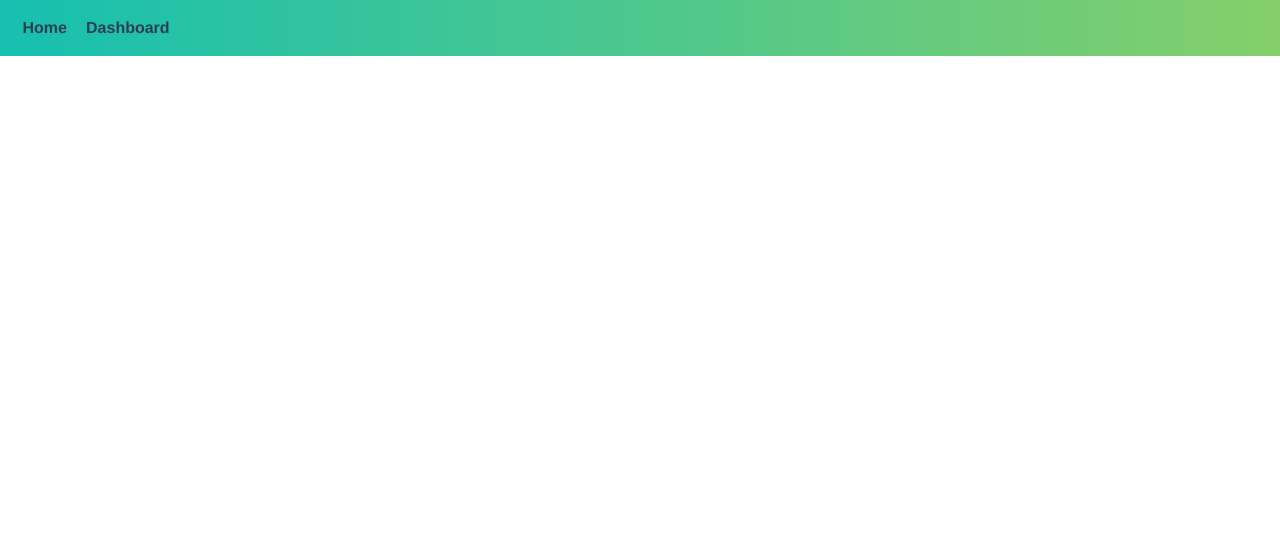
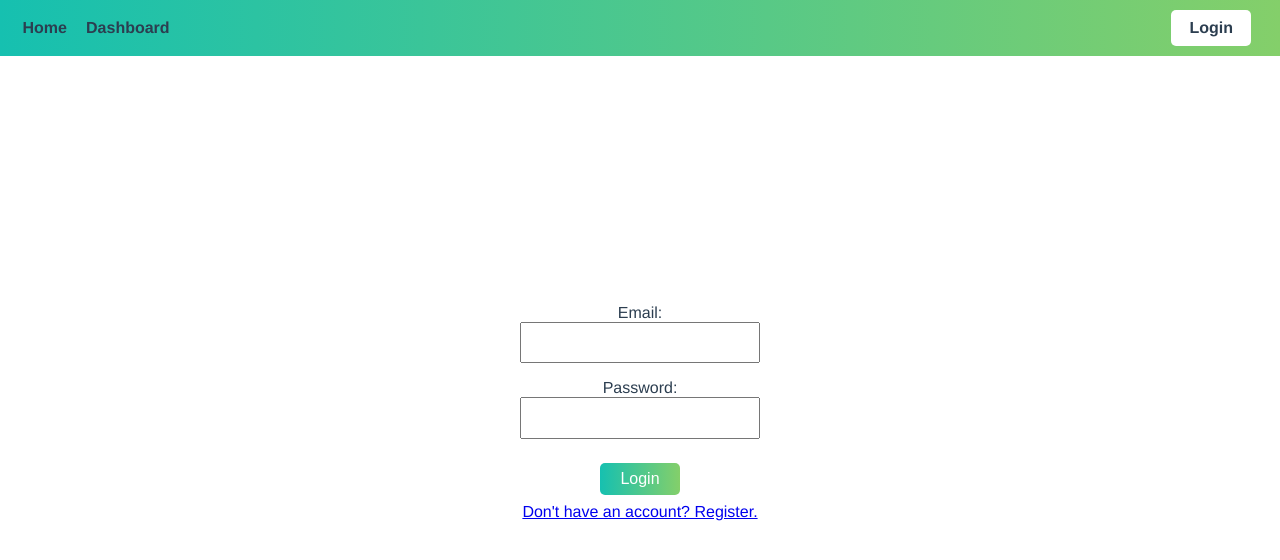
Before and after one commit to khizerdev/token-authentication, a Vue app: page /login in a window 1280 px wide. Shown: the top 560 px of the page. Built offline with nearby package versions, Linux system fonts and the light colour scheme.

Commit message:
User Login

```diff
--- a/src/components/AppNav.vue
+++ b/src/components/AppNav.vue
@@ -6,11 +6,19 @@
     <router-link to="/dashboard">
       Dashboard
     </router-link>
+    <router-link v-if="!loggedIn" to="/login" class="button">
+      Login
+    </router-link>
   </div>
 </template>
 
 <script>
-export default {}
+import { authComputed } from '../vuex/helpers.js'
+    export default {
+      computed: {
+        ...authComputed
+      }
+    }
 </script>
 
 <style lang="scss" scoped>
--- a/src/main.js
+++ b/src/main.js
@@ -1,12 +1,12 @@
-import Vue from 'vue'
-import App from './App.vue'
-import router from './router'
-import store from './store'
+import Vue from "vue";
+import App from "./App.vue";
+import router from "./router";
+import store from "./vuex/store";
 
-Vue.config.productionTip = false
+Vue.config.productionTip = false;
 
 new Vue({
   router,
   store,
-  render: h => h(App)
-}).$mount('#app')
+  render: (h) => h(App),
+}).$mount("#app");
--- a/src/router.js
+++ b/src/router.js
@@ -3,6 +3,7 @@
 import Home from "./views/Home.vue";
 import Dashboard from "./views/Dashboard.vue";
 import Register from "./views/Register.vue";
+import Login from "./views/Login.vue";
 
 Vue.use(Router);
 
@@ -25,6 +26,11 @@
       name: "register",
       component: Register,
     },
+    {
+      path: "/login",
+      name: "login",
+      component: Login,
+    },
   ],
 });
 
--- a/src/views/Home.vue
+++ b/src/views/Home.vue
@@ -1,9 +1,27 @@
 <template>
   <div class="home">
     <h1>Welcome to the App!</h1>
+    <div v-if="!loggedIn">
+        To use this app you'll need to
+        <router-link to="/login">
+          Login
+        </router-link>
+        or
+        <router-link to="/register">
+          Register
+        </router-link>
+      </div>
   </div>
 </template>
 
 <script>
-export default {}
+
+import { authComputed } from '../vuex/helpers.js'
+
+
+export default {
+  computed: {
+    ...authComputed
+  }
+}
 </script>
--- /dev/null
+++ b/src/views/Login.vue
@@ -0,0 +1,44 @@
+<template>
+    <div>
+      <form @submit.prevent="login">
+        <label for="email">
+          Email:
+        </label>
+        <input v-model="email" type="email" name="email" >
+
+        <label for="password">
+          Password:
+        </label>
+        <input v-model="password" type="password" name="password" >
+
+        <button type="submit" name="button">
+          Login
+        </button>
+        <router-link to="/register">
+        Don't have an account? Register.
+      </router-link>
+      </form>
+
+    </div>
+  </template>
+
+  <script>
+    export default {
+        data () {
+        return {
+          email: '',
+          password: ''
+        }
+      },
+      methods: {
+        login () {
+          this.$store
+            .dispatch('login', {
+              email: this.email,
+              password: this.password
+            })
+            .then(() => { this.$router.push({ name: 'dashboard' }) })
+        }
+      }
+    }
+  </script>
--- a/src/views/Register.vue
+++ b/src/views/Register.vue
@@ -19,6 +19,9 @@
       <button type="submit" name="button">
         Register
       </button>
+      <router-link to="/login">
+        Already have an account? Login.
+      </router-link>
     </form>
   </div>
 </template>
--- /dev/null
+++ b/src/vuex/helpers.js
@@ -0,0 +1,5 @@
+import { mapGetters } from "vuex";
+
+export const authComputed = {
+  ...mapGetters(["loggedIn"]),
+};
--- a/src/store.js
+++ b/src/vuex/store.js
@@ -26,5 +26,18 @@
           commit("SET_USER_DATA", data);
         });
     },
+    login({ commit }, credentials) {
+      console.log("hello");
+      return axios
+        .post("//localhost:3000/login", credentials)
+        .then(({ data }) => {
+          commit("SET_USER_DATA", data);
+        });
+    },
+  },
+  getters: {
+    loggedIn(state) {
+      return !!state.user;
+    },
   },
 });
```
